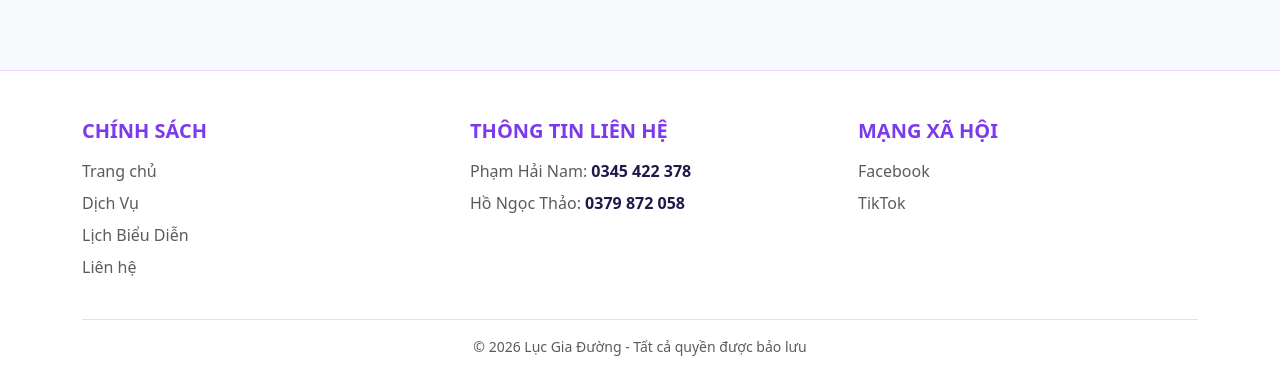
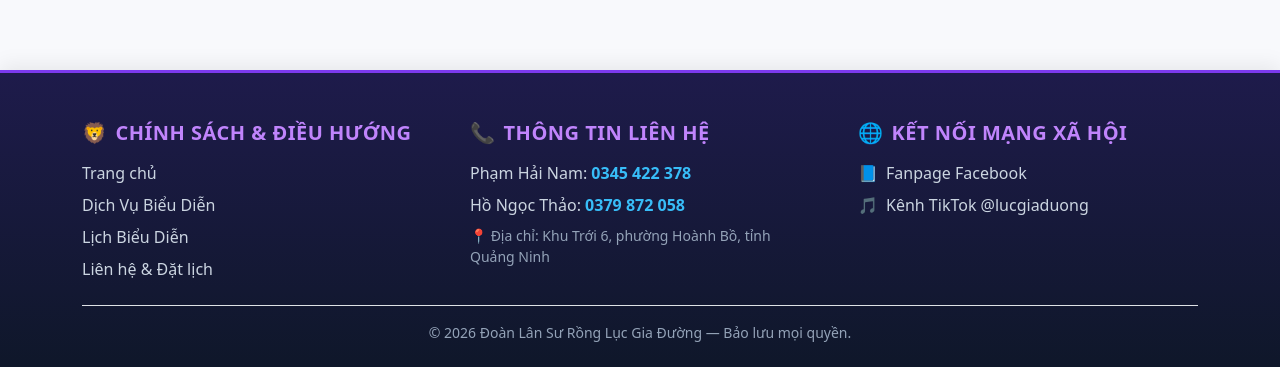
Before and after one commit to PhamHaiNamm/lgd, a React (Create React App) app in the folder web/: page / in a window 1280 px wide. Shown: the part 2158-2536 px from the top of the page. Built offline with nearby package versions, Linux system fonts and the light colour scheme; no server answers; the database is empty.

Commit message:
style(footer): enhance footer with deep royal purple gradient and high contrast

```diff
--- a/web/src/components/Footer.js
+++ b/web/src/components/Footer.js
@@ -1,61 +1,105 @@
-import React from 'react'
-import { Link } from 'react-router-dom'
+import React from 'react';
+import { Link } from 'react-router-dom';
 
 function Footer() {
   return (
-    <footer className="pt-5 pb-4 mt-5 position-relative" style={{ backgroundColor: '#ffffff', borderTop: '1px solid #e9d5ff', color: '#334155' }}>
+    <footer
+      className="pt-5 pb-4 mt-5 position-relative text-light"
+      style={{
+        background: 'linear-gradient(180deg, #1e1b4b 0%, #0f172a 100%)',
+        borderTop: '3px solid #7c3aed',
+        boxShadow: '0 -4px 20px rgba(0, 0, 0, 0.08)',
+      }}
+    >
       <div className="container">
         {/* 3 CỘT CHÍNH */}
         <div className="row g-5">
-          {/* Cột 1: Chính sách */}
+          {/* Cột 1: Chính sách & Điều hướng */}
           <div className="col-md-4">
-            <h5 className="fw-bold mb-3" style={{ color: '#7c3aed' }}>CHÍNH SÁCH</h5>
-            <ul className="list-unstyled">
-              <li className="mb-2"><Link to="/" className="text-muted text-decoration-none">Trang chủ</Link></li>
-              <li className="mb-2"><Link to="/performance-services" className="text-muted text-decoration-none">Dịch Vụ</Link></li>
-              <li className="mb-2"><Link to="/schedule" className="text-muted text-decoration-none">Lịch Biểu Diễn</Link></li>
-              <li className="mb-2"><Link to="/contact" className="text-muted text-decoration-none">Liên hệ</Link></li>
+            <h5 className="fw-bold mb-3 d-flex align-items-center gap-2" style={{ color: '#c084fc', letterSpacing: '0.5px' }}>
+              <span>🦁</span> CHÍNH SÁCH & ĐIỀU HƯỚNG
+            </h5>
+            <ul className="list-unstyled d-flex flex-column gap-2 mb-0">
+              <li>
+                <Link to="/" className="text-decoration-none" style={{ color: '#cbd5e1', transition: 'color 0.2s' }} onMouseEnter={(e) => (e.target.style.color = '#c084fc')} onMouseLeave={(e) => (e.target.style.color = '#cbd5e1')}>
+                  Trang chủ
+                </Link>
+              </li>
+              <li>
+                <Link to="/performance-services" className="text-decoration-none" style={{ color: '#cbd5e1', transition: 'color 0.2s' }} onMouseEnter={(e) => (e.target.style.color = '#c084fc')} onMouseLeave={(e) => (e.target.style.color = '#cbd5e1')}>
+                  Dịch Vụ Biểu Diễn
+                </Link>
+              </li>
+              <li>
+                <Link to="/schedule" className="text-decoration-none" style={{ color: '#cbd5e1', transition: 'color 0.2s' }} onMouseEnter={(e) => (e.target.style.color = '#c084fc')} onMouseLeave={(e) => (e.target.style.color = '#cbd5e1')}>
+                  Lịch Biểu Diễn
+                </Link>
+              </li>
+              <li>
+                <Link to="/contact" className="text-decoration-none" style={{ color: '#cbd5e1', transition: 'color 0.2s' }} onMouseEnter={(e) => (e.target.style.color = '#c084fc')} onMouseLeave={(e) => (e.target.style.color = '#cbd5e1')}>
+                  Liên hệ & Đặt lịch
+                </Link>
+              </li>
             </ul>
           </div>
 
           {/* Cột 2: Liên hệ */}
           <div className="col-md-4">
-            <h5 className="fw-bold mb-3" style={{ color: '#7c3aed' }}>THÔNG TIN LIÊN HỆ</h5>
-            <p className="mb-2 text-muted"> Phạm Hải Nam: <strong style={{ color: '#1e1b4b' }}>0345 422 378</strong></p>
-            <p className="mb-0 text-muted"> Hồ Ngọc Thảo: <strong style={{ color: '#1e1b4b' }}>0379 872 058</strong></p>
+            <h5 className="fw-bold mb-3 d-flex align-items-center gap-2" style={{ color: '#c084fc', letterSpacing: '0.5px' }}>
+              <span>📞</span> THÔNG TIN LIÊN HỆ
+            </h5>
+            <p className="mb-2" style={{ color: '#cbd5e1' }}>
+              Phạm Hải Nam: <strong style={{ color: '#38bdf8' }}>0345 422 378</strong>
+            </p>
+            <p className="mb-2" style={{ color: '#cbd5e1' }}>
+              Hồ Ngọc Thảo: <strong style={{ color: '#38bdf8' }}>0379 872 058</strong>
+            </p>
+            <p className="mb-0 small" style={{ color: '#94a3b8' }}>
+              📍 Địa chỉ: Khu Trới 6, phường Hoành Bồ, tỉnh Quảng Ninh
+            </p>
           </div>
 
           {/* Cột 3: Mạng xã hội */}
           <div className="col-md-4">
-            <h5 className="fw-bold mb-3" style={{ color: '#7c3aed' }}>MẠNG XÃ HỘI</h5>
-            <p className="mb-2">
-              <a href="https://www.facebook.com/profile.php?id=100092666694525"
+            <h5 className="fw-bold mb-3 d-flex align-items-center gap-2" style={{ color: '#c084fc', letterSpacing: '0.5px' }}>
+              <span>🌐</span> KẾT NỐI MẠNG XÃ HỘI
+            </h5>
+            <div className="d-flex flex-column gap-2">
+              <a
+                href="https://www.facebook.com/profile.php?id=100092666694525"
                 target="_blank"
                 rel="noopener noreferrer"
-                className="text-muted text-decoration-none">
-                Facebook
+                className="text-decoration-none d-inline-flex align-items-center gap-2"
+                style={{ color: '#cbd5e1', transition: 'color 0.2s' }}
+                onMouseEnter={(e) => (e.target.style.color = '#60a5fa')}
+                onMouseLeave={(e) => (e.target.style.color = '#cbd5e1')}
+              >
+                <span>📘</span> Fanpage Facebook
               </a>
-            </p>
-            <p className="mb-0">
-              <a href="https://www.tiktok.com/@lucgiaduong"
+              <a
+                href="https://www.tiktok.com/@lucgiaduong"
                 target="_blank"
                 rel="noopener noreferrer"
-                className="text-muted text-decoration-none">
-                TikTok
+                className="text-decoration-none d-inline-flex align-items-center gap-2"
+                style={{ color: '#cbd5e1', transition: 'color 0.2s' }}
+                onMouseEnter={(e) => (e.target.style.color = '#f43f5e')}
+                onMouseLeave={(e) => (e.target.style.color = '#cbd5e1')}
+              >
+                <span>🎵</span> Kênh TikTok @lucgiaduong
               </a>
-            </p>
+            </div>
           </div>
         </div>
 
         {/* Copyright */}
-        <div className="text-center mt-4 pt-3 border-top text-muted small" style={{ borderColor: '#f1f5f9' }}>
+        <div className="text-center mt-4 pt-3 border-top small" style={{ borderColor: 'rgba(255, 255, 255, 0.1)', color: '#94a3b8' }}>
           <div>
-            © 2026 Lục Gia Đường - Tất cả quyền được bảo lưu
+            © 2026 Đoàn Lân Sư Rồng Lục Gia Đường — Bảo lưu mọi quyền.
           </div>
         </div>
       </div>
     </footer>
-  )
+  );
 }
 
-export default Footer
+export default Footer;
```
